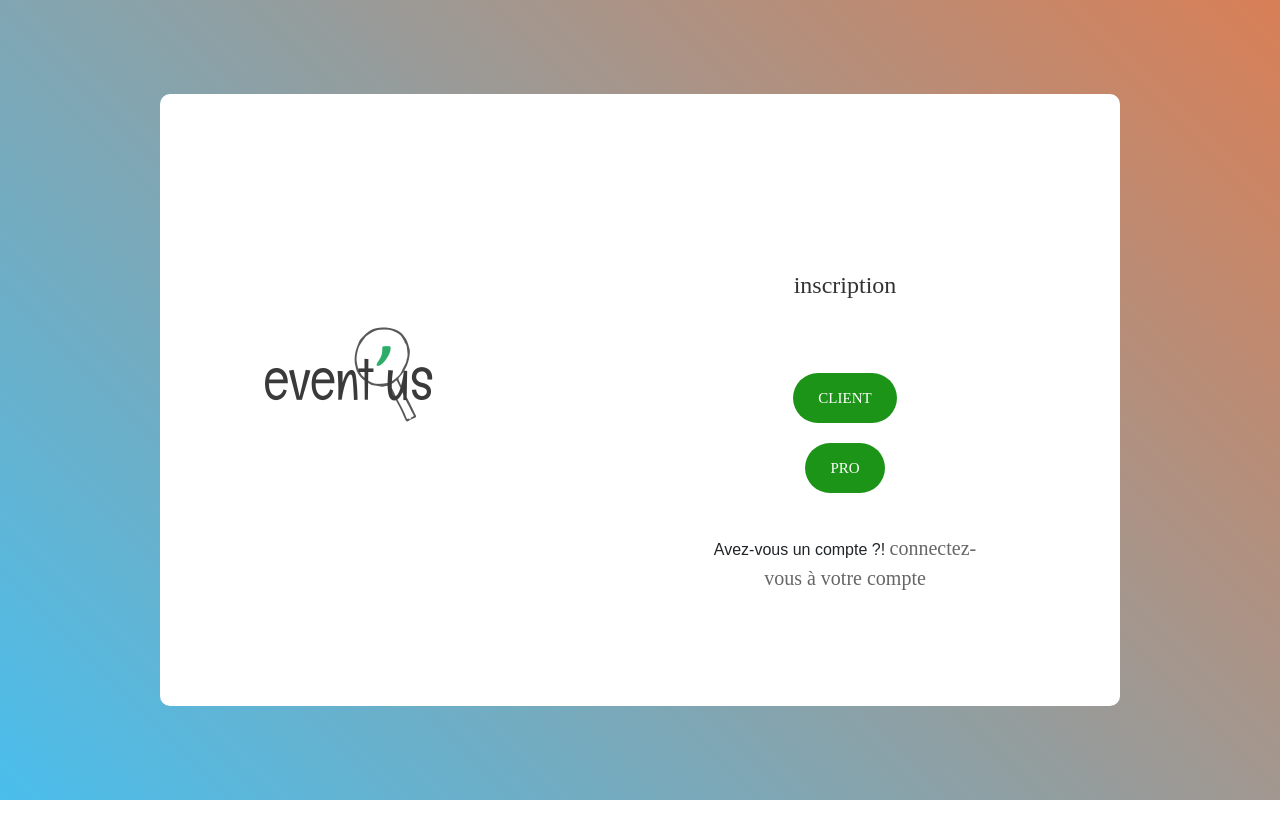
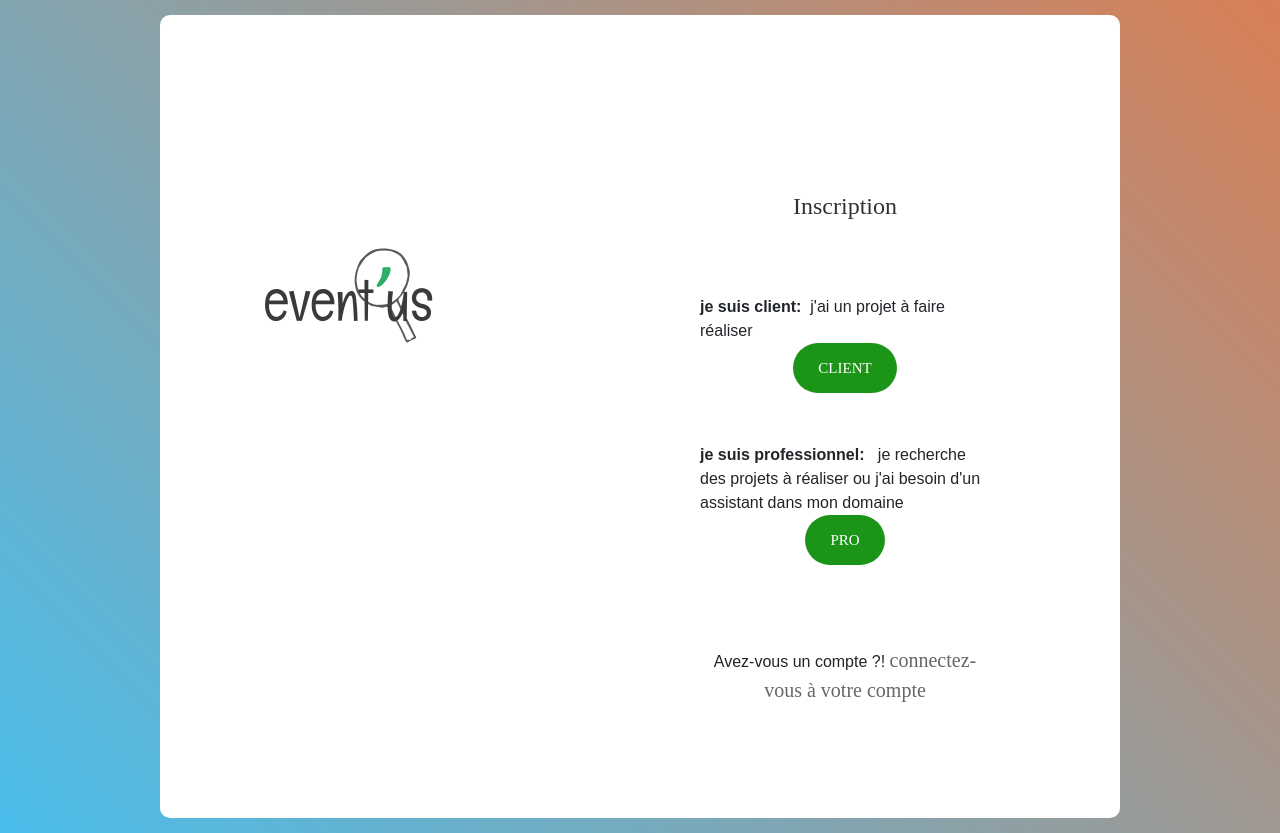
Before and after one commit to sousou20/eventus, a plain HTML site: page inscription.html in a window 1280 px wide. Before the commit the page ends 800 px from the top, so only its background shows below. Drawn offline with nearby package versions, Linux system fonts and the light colour scheme; files that its build step writes are made by us from their sources; a web font is replaced by a local one.

Commit message:
connexion et inscription

```diff
--- a/inscription.html
+++ b/inscription.html
@@ -1,15 +1,15 @@
-
 <!DOCTYPE html>
 <html lang="en">
+
 <head>
 	<title> inscription</title>
 	<meta charset="UTF-8">
 	<!--===============================================================================================-->
-<link rel="icon" type="image/png" href="connexion/images/icons/favicon.ico"/>
+	<link rel="icon" type="image/png" href="connexion/images/icons/favicon.ico" />
 	<!--===============================================================================================-->
-	<link rel="stylesheet" type="text/css" href="vendor/bootstrap/css/bootstrap.min.css">
+	<link rel="stylesheet" type="text/css" href="connexion/vendor/bootstrap/css/bootstrap.min.css">
 	<!--===============================================================================================-->
-	<link rel="stylesheet" type="text/css" href="fonts/css/font-awesome.min.css">
+	<link rel="stylesheet" type="text/css" href="connexion/fonts/css/font-awesome.min.css">
 	<!--===============================================================================================-->
 	<link rel="stylesheet" type="text/css" href="connexion/vendor/animate/animate.css">
 	<!--===============================================================================================-->
@@ -22,34 +22,40 @@
 	<!--===============================================================================================-->
 
 </head>
+
 <body>
 
 	<div class="limiter">
 		<div class="container-login100">
 			<div class="wrap-login100">
-				<div class="login100-pic js-tilt" data-tilt>
-				<a href="index.html">	<img src="connexion/images/favicon.png" alt="IMG"></a>
+				<div class="login100-pic js-tilt " data-tilt>
+					<a href="index.html"> <img src="connexion/images/favicon.png" alt="IMG"></a>
 				</div>
 
-				<form class="login100-form validate-form m-b-80" method="post">
+				<form class="login100-form validate-form m-b-80">
 					<span class="login100-form-title">
-				inscription
+						Inscription
 					</span>
 
 
 					<div class="container-login100-form-btn">
+						<span >
+							<strong>je suis client:</strong>  &nbsp;j'ai un projet à faire réaliser
+						</span>
+						<a href="client/inscription.php" target="_parent"> <input class="login100-form-btn"
+								type="button" value="client"></a>
 
-					<a href="client/inscription.php" target="_parent" > <input class="login100-form-btn" type="button"
-						value="client"></a>
-
-					<div class="container-login100-form-btn">
-						<a href="pro/inscription.php" target="_parent" > <input class="login100-form-btn" type="button"
-							value="pro"></a>
+						<div class="container-login100-form-btn p-t-300">
+							<span class="p-t-30">
+								<strong> je suis professionnel:</strong>  &nbsp; je recherche des projets à réaliser ou j'ai besoin d'un assistant dans mon domaine
+							</span>
+							<a href="pro/inscription.php" target="_parent"> <input class="login100-form-btn"
+									type="button" value="pro"></a>
 
 						</div>
-          <div class="text-center p-t-40">
+						<div class="text-center p-t-80">
 							Avez-vous un compte ?!
-              <a class="txt2" href="connexion/connexion.php"aria-hidden="true">
+							<a class="txt2" href="connexion/connexion.php" aria-hidden="true">
 								connectez-vous à votre compte
 
 							</a>
@@ -67,7 +73,7 @@
 	<script src="connexion/vendor/select2/select2.min.js"></script>
 	<!--===============================================================================================-->
 	<script src="connexion/vendor/tilt/tilt.jquery.min.js"></script>
-	<script >
+	<script>
 		$('.js-tilt').tilt({
 			scale: 1.1
 		})
@@ -75,4 +81,5 @@
 	<!--===============================================================================================-->
 	<script src="connexion/js/main.js"></script>
 </body>
+
 </html>
```
Also changed, not shown: 3 other files. Lines whose indentation alone changed are shown as unchanged.
